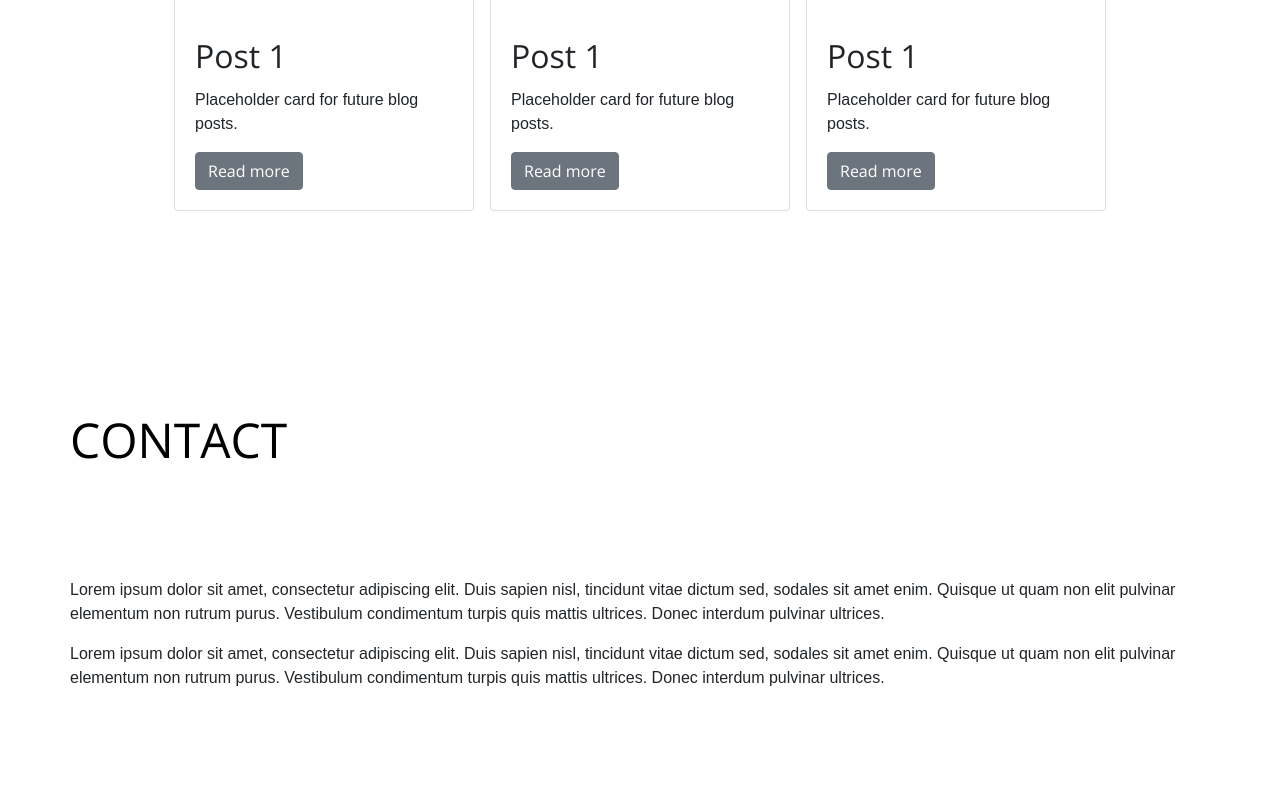
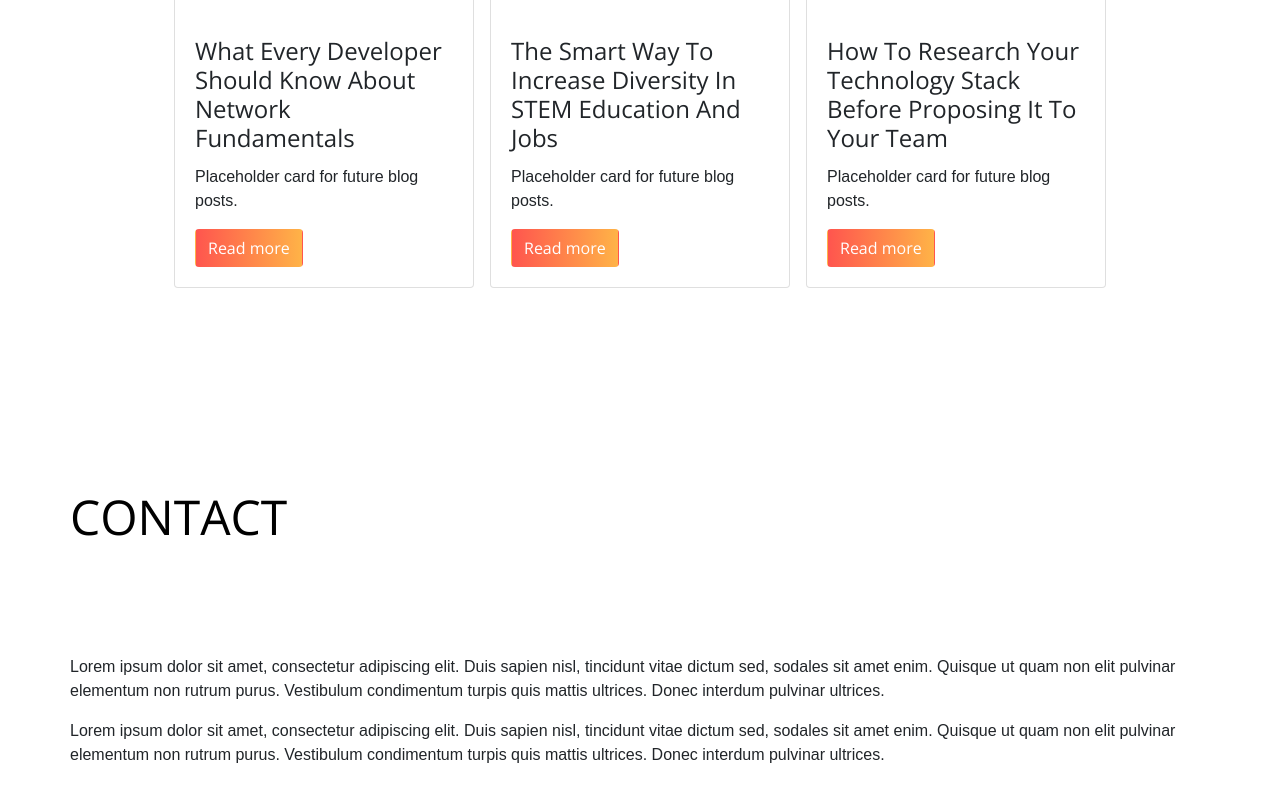
Before and after one commit to oj-codes/oj.codes, a website: page index.html in a window 1280 px wide. Shown: the part 3228-4029 px from the top of the page. Drawn offline with nearby package versions, Linux system fonts and the light colour scheme; files whose address does not match are found by name.

Commit message:
add blog titles and change read more button color

```diff
--- a/css/styles.scss
+++ b/css/styles.scss
@@ -343,3 +343,7 @@ Pill Button Small
 	height: calc(100% + 4px);
 	width: calc(100% + 4px);
 }
+
+.card-title{
+    font-size: 1.5rem;
+}
--- a/index.html
+++ b/index.html
@@ -238,27 +238,27 @@
                 <div class="card m-2" style="width: 300px;">
                     <img src="https://assets.codepen.io/6093409/mountains-1.jpg" alt="a snow-capped mountain range"/>
                     <div class="card-body">
-                      <h2 class="card-title">Post 1</h2>
+                      <h2 class="card-title">What Every Developer Should Know About Network Fundamentals</h2>
                       <p class="card-text">Placeholder card for future blog posts.</p>
-                      <a href="#" class="btn btn-secondary">Read more</a>
+                      <a href="#" class="btn orange-gradient text-white">Read more</a>
                     </div>
                   </div>
                 <!-- card 2 -->
                 <div class="card m-2" style="width: 300px;">
                     <img src="https://assets.codepen.io/6093409/mountains-1.jpg" alt="a snow-capped mountain range"/>
                     <div class="card-body">
-                      <h2 class="card-title">Post 1</h2>
+                      <h2 class="card-title">The Smart Way To Increase Diversity In STEM Education And Jobs</h2>
                       <p class="card-text">Placeholder card for future blog posts.</p>
-                      <a href="#" class="btn btn-secondary">Read more</a>
+                      <a href="#" class="btn orange-gradient text-white">Read more</a>
                     </div>
                   </div>
                 <!-- card 3 -->
                 <div class="card m-2" style="width: 300px;">
                     <img src="https://assets.codepen.io/6093409/mountains-1.jpg" alt="a snow-capped mountain range"/>
                     <div class="card-body">
-                      <h2 class="card-title">Post 1</h2>
+                      <h2 class="card-title">How To Research Your Technology Stack Before Proposing It To Your Team</h2>
                       <p class="card-text">Placeholder card for future blog posts.</p>
-                      <a href="#" class="btn btn-secondary">Read more</a>
+                      <a href="#" class="btn orange-gradient text-white">Read more</a>
                     </div>
                   </div>
             </div>
```
Also changed, not shown: docs/index.html (+1 -1 lines), css/styles.css, docs/css/main.css.
